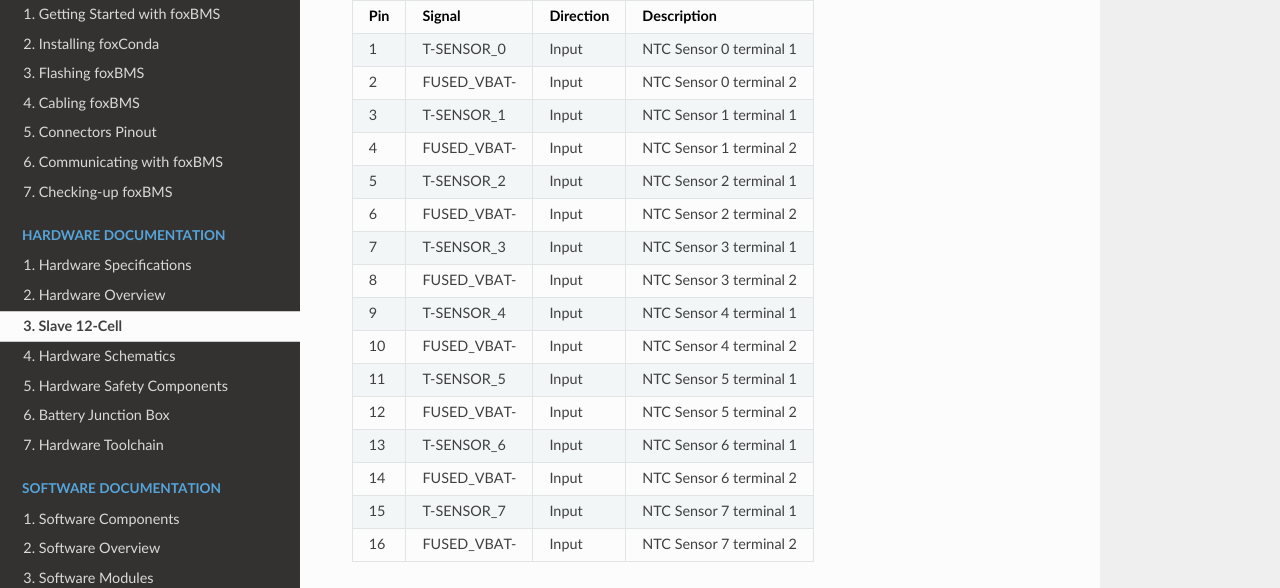
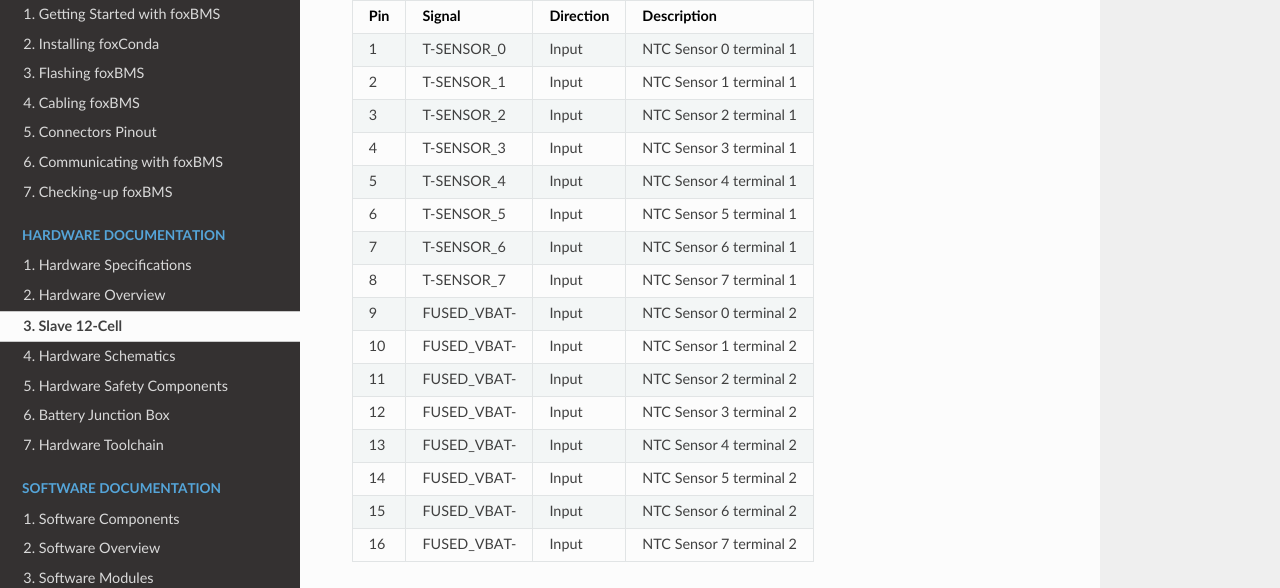
Before and after one commit to foxBMS/foxBMS-documentation, a Sphinx documentation site: the page built from doc/sphinx/hardware_documentation/slave/slave_12cell.rst, in a window 1280 px wide and 900 px high, scrolled down 3634 px, cut to the strip 185-773 px from the top of the window. Built offline with Sphinx 7.4.7 and the Read the Docs theme 2.0.0, drawn with Linux system fonts in a browser that asks for light colours; pages that are not in the unit, such as notebooks, are missing from menus; the version number could not be read and is left out.

```diff
--- a/doc/sphinx/hardware_documentation/slave/slave_12cell.rst
+++ b/doc/sphinx/hardware_documentation/slave/slave_12cell.rst
@@ -122,20 +122,20 @@ The cell temperature sensors are connected to the connectors X1506 (primary) and
 Pin    Signal           Direction       Description
 ====   =============    ============    ========================
 1      T-SENSOR_0       Input           NTC Sensor 0 terminal 1
-2      FUSED_VBAT-      Input           NTC Sensor 0 terminal 2
-3      T-SENSOR_1       Input           NTC Sensor 1 terminal 1
-4      FUSED_VBAT-      Input           NTC Sensor 1 terminal 2
-5      T-SENSOR_2       Input           NTC Sensor 2 terminal 1
-6      FUSED_VBAT-      Input           NTC Sensor 2 terminal 2
-7      T-SENSOR_3       Input           NTC Sensor 3 terminal 1
-8      FUSED_VBAT-      Input           NTC Sensor 3 terminal 2
-9      T-SENSOR_4       Input           NTC Sensor 4 terminal 1
-10     FUSED_VBAT-      Input           NTC Sensor 4 terminal 2
-11     T-SENSOR_5       Input           NTC Sensor 5 terminal 1
-12     FUSED_VBAT-      Input           NTC Sensor 5 terminal 2
-13     T-SENSOR_6       Input           NTC Sensor 6 terminal 1
-14     FUSED_VBAT-      Input           NTC Sensor 6 terminal 2
-15     T-SENSOR_7       Input           NTC Sensor 7 terminal 1
+2      T-SENSOR_1       Input           NTC Sensor 1 terminal 1
+3      T-SENSOR_2       Input           NTC Sensor 2 terminal 1
+4      T-SENSOR_3       Input           NTC Sensor 3 terminal 1
+5      T-SENSOR_4       Input           NTC Sensor 4 terminal 1
+6      T-SENSOR_5       Input           NTC Sensor 5 terminal 1
+7      T-SENSOR_6       Input           NTC Sensor 6 terminal 1
+8      T-SENSOR_7       Input           NTC Sensor 7 terminal 1
+9      FUSED_VBAT-      Input           NTC Sensor 0 terminal 2
+10     FUSED_VBAT-      Input           NTC Sensor 1 terminal 2
+11     FUSED_VBAT-      Input           NTC Sensor 2 terminal 2
+12     FUSED_VBAT-      Input           NTC Sensor 3 terminal 2
+13     FUSED_VBAT-      Input           NTC Sensor 4 terminal 2
+14     FUSED_VBAT-      Input           NTC Sensor 5 terminal 2
+15     FUSED_VBAT-      Input           NTC Sensor 6 terminal 2
 16     FUSED_VBAT-      Input           NTC Sensor 7 terminal 2
 ====   =============    ============    ========================
 
```
